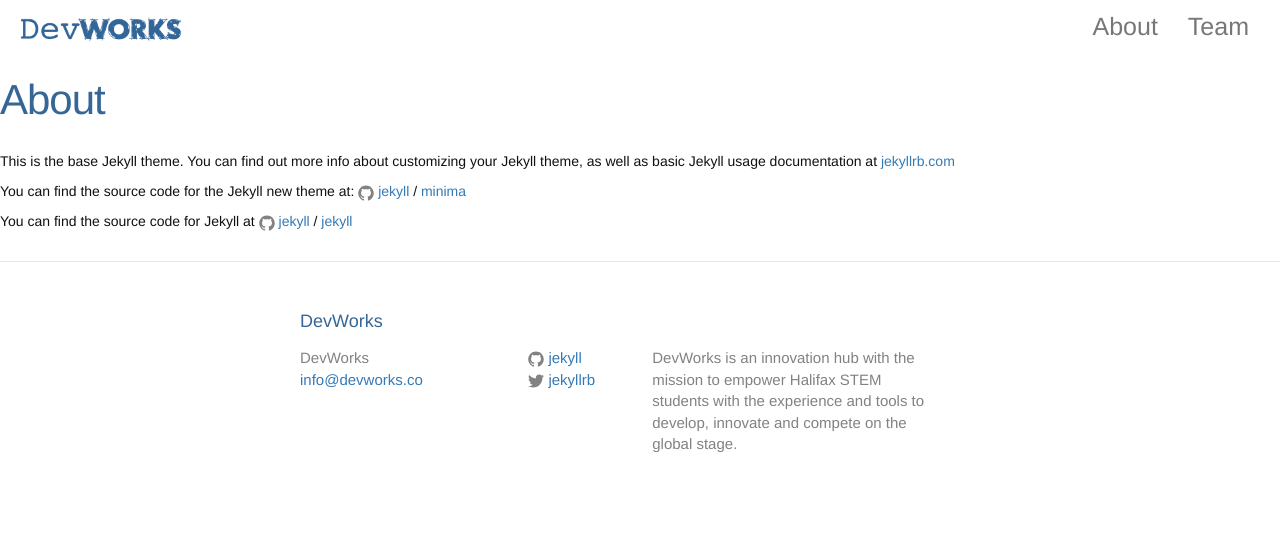
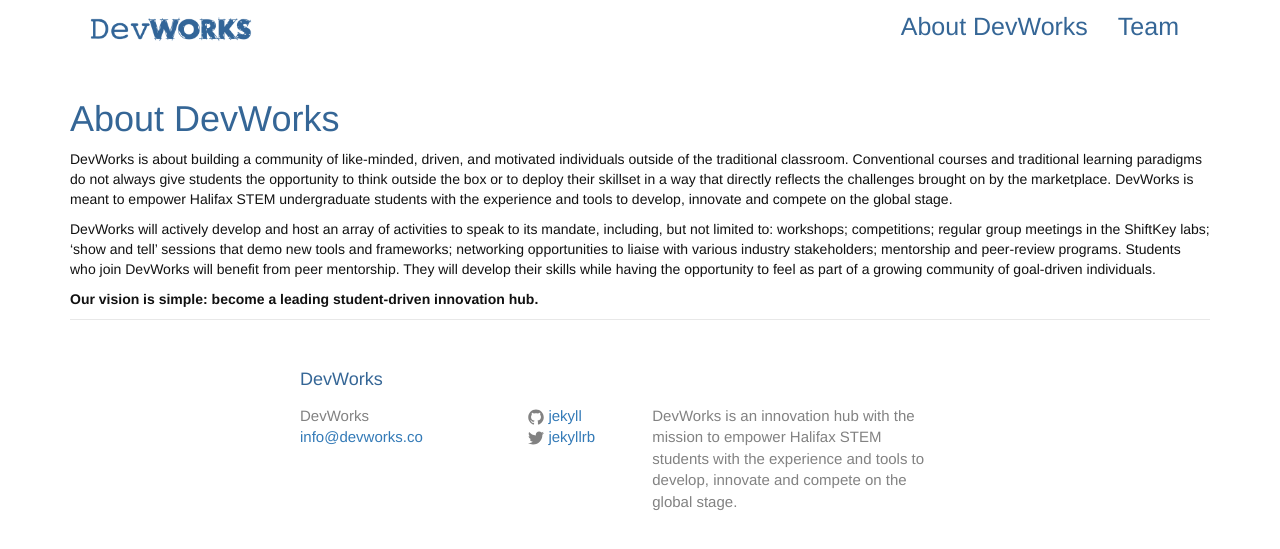
Before and after one commit to DalDevWorks/devworks_website, a Jekyll site: the page built from about.md, in a window 1280 px wide. Shown: the top 549 px of the page. Built offline with Jekyll 4.4.1, drawn with Linux system fonts in a browser that asks for light colours; nearby versions of some CDN libraries.

Commit message:
Add About DevWorks page

```diff
--- a/_layouts/default.html
+++ b/_layouts/default.html
@@ -1,18 +1,19 @@
 <!DOCTYPE html>
 <html lang="{{ page.lang | default: site.lang | default: "en" }}">
+{% include head.html %}
 
-  {% include head.html %}
-
+<div class="container">
   <body>
 
+  <div class="rg-navbar">
     {% include header.html %}
+  </div>
 
-    <main aria-label="Content">
-        {{ content }}
-    </main>
+  {{ content }}
 
-    {% include footer.html %}
+  {% include footer.html %}
 
   </body>
+</div>
 
 </html>
--- a/_layouts/page.html
+++ b/_layouts/page.html
@@ -1,14 +1,15 @@
 ---
 layout: default
 ---
-<article class="post">
 
-  <header class="post-header">
-    <h1 class="post-title">{{ page.title | escape }}</h1>
-  </header>
+<div class="row">
+  <div class="col-xs-12">
+    <h1>{{ page.title | escape }}</h1>
+  </div>
+</div>
 
-  <div class="post-content">
+<div class="row">
+  <div class="col-xs-12">
     {{ content }}
   </div>
-
-</article>
+</div>
--- a/_sass/style.scss
+++ b/_sass/style.scss
@@ -53,10 +53,11 @@ h1, h2, h3{
   }
 }
 
-
+.rg-navbar{
   .navbar-default{
     background-color: transparent;
     border-color: transparent;
+    color: $devblue;
 
     .navbar-brand{
       color: $devblue;
@@ -75,6 +76,7 @@ h1, h2, h3{
       height: auto;
     }
 
+  }
 }
 
 .mission-badge{
--- a/about.md
+++ b/about.md
@@ -1,15 +1,11 @@
 ---
 layout: page
-title: About
+title: About DevWorks
 permalink: /about/
 ---
 
-This is the base Jekyll theme. You can find out more info about customizing your Jekyll theme, as well as basic Jekyll usage documentation at [jekyllrb.com](http://jekyllrb.com/)
+DevWorks is about building a community of like-minded, driven, and motivated individuals outside of the traditional classroom. Conventional courses and traditional learning paradigms do not always give students the opportunity to think outside the box or to deploy their skillset in a way that directly reflects the challenges brought on by the marketplace. DevWorks is meant to empower Halifax STEM undergraduate students with the experience and tools to develop, innovate and compete on the global stage.
 
-You can find the source code for the Jekyll new theme at:
-{% include icon-github.html username="jekyll" %} /
-[minima](https://github.com/jekyll/minima)
+DevWorks will actively develop and host an array of activities to speak to its mandate, including, but not limited to: workshops; competitions; regular group meetings in the ShiftKey labs; ‘show and tell’ sessions that demo new tools and frameworks; networking opportunities to liaise with various industry stakeholders; mentorship and peer-review programs. Students who join DevWorks will benefit from peer mentorship. They will develop their skills while having the opportunity to feel as part of a growing community of goal-driven individuals.
 
-You can find the source code for Jekyll at
-{% include icon-github.html username="jekyll" %} /
-[jekyll](https://github.com/jekyll/jekyll)
+**Our vision is simple: become a leading student-driven innovation hub.**
```
Lines whose indentation alone changed are shown as unchanged.
